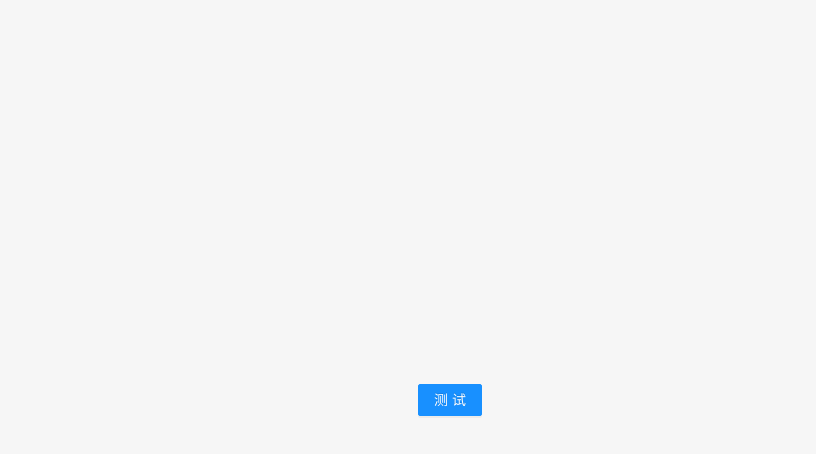
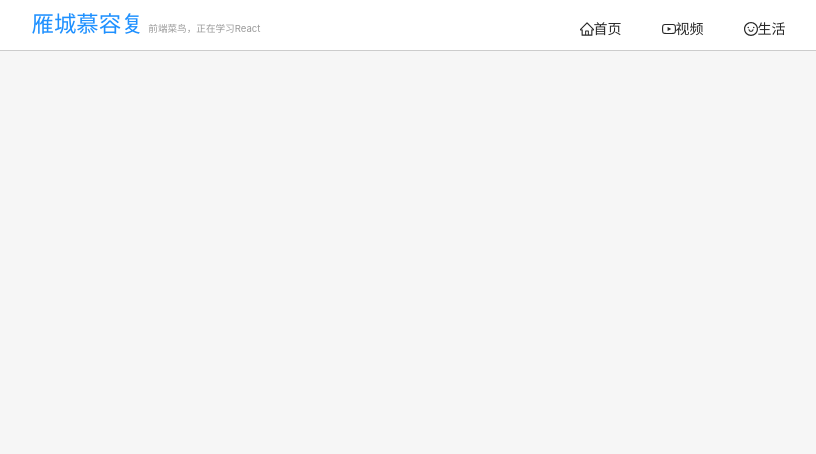
Before and after one commit to VincentChris/ReactBlog, a Next.js app: page / in a window 1280 px wide. Shown: the top 454 px of the page, without its empty margins (186-1002 px from the left). Built offline with nearby package versions, Linux system fonts and the light colour scheme.

Commit message:
增加header组件

```diff
--- /dev/null
+++ b/components/Header.module.scss
@@ -0,0 +1,23 @@
+@import "public/styles/variables/color_variables";
+
+.header {
+  width: 100%;
+  background-color: $head-bg-color;
+  padding: .4rem;
+  overflow: hidden;
+  height: 3.2rem;
+  border-bottom: 1px solid $head-border-color;
+}
+
+.headerLogo {
+  color: #1e90ff;
+  font-size: 1.4rem;
+  text-align: left;
+}
+
+.headerTxt {
+  font-size: .6rem;
+  color: #999;
+  display: inline-block;
+  padding-left: .3rem;
+}
--- /dev/null
+++ b/components/Header.tsx
@@ -0,0 +1,44 @@
+import React, { FC } from "react";
+import Style from "./Header.module.scss";
+import { Col, Menu, Row } from "antd";
+import {
+  HomeFilled,
+  HomeOutlined,
+  SmileFilled,
+  SmileOutlined,
+  YoutubeFilled,
+  YoutubeOutlined
+} from "@ant-design/icons";
+
+const Header: FC = () => (
+  <div className={Style.header}>
+    <Row justify="center">
+      <Col xs={24} sm={24} md={10} lg={10} xl={10}>
+        <span className={Style.headerLogo}>
+          雁城慕容复
+        </span>
+        <span className={Style.headerTxt}>
+          前端菜鸟，正在学习React
+        </span>
+      </Col>
+      <Col xs={0} sm={0} md={14} lg={8} xl={6}>
+        <Menu mode={"horizontal"}>
+          <Menu.Item key={"home"}>
+            <HomeOutlined />
+            首页
+          </Menu.Item>
+          <Menu.Item key={"video"}>
+            <YoutubeOutlined />
+            视频
+          </Menu.Item>
+          <Menu.Item key={"lifo"}>
+            <SmileOutlined />
+            生活
+          </Menu.Item>
+        </Menu>
+      </Col>
+    </Row>
+  </div>
+);
+
+export default Header;
--- a/package.json
+++ b/package.json
@@ -8,6 +8,7 @@
     "start": "next start"
   },
   "dependencies": {
+    "@ant-design/icons": "^4.2.2",
     "@zeit/next-css": "^1.0.1",
     "@zeit/next-less": "^1.0.1",
     "@zeit/next-sass": "^1.0.1",
--- a/pages/_app.tsx
+++ b/pages/_app.tsx
@@ -1,8 +1,14 @@
 import "antd/dist/antd.less";
 import "@styles/globals.scss";
+import React from "react";
 
 function MyApp({ Component, pageProps }) {
-  return <Component {...pageProps} />;
+  return (
+    <>
+      <Component {...pageProps} style={{ height: "100%" }} />
+      <style global jsx>{"#__next{height:100%}"}</style>
+    </>
+  );
 }
 
 export default MyApp;
--- a/pages/index.module.scss
+++ b/pages/index.module.scss
@@ -1,12 +1,4 @@
 .container {
-  min-height: 100vh;
-  padding: 0 0.5rem;
-  display: flex;
-  flex-direction: column;
-  justify-content: center;
-  align-items: center;
+  width: 100%;
+  height: 100%;
 }
-
-.button {
-  margin-right: 8px;
-}
--- a/pages/index.tsx
+++ b/pages/index.tsx
@@ -1,17 +1,19 @@
 import Head from "next/head";
 import styles from "./index.module.scss";
 import React from "react";
-import { Button } from "antd";
+import Header from "../components/Header";
 
 const Home: React.FC<null> = () => {
   return (
+    <>
       <div className={styles.container}>
         <Head>
           <title>Home</title>
           <link rel="icon" href="/favicon.ico" />
         </Head>
-      <Button type={"primary"} className={styles.button}>测试</Button>
+        <Header />
       </div>
+    </>
   );
 };
 
--- a/public/styles/antd-custom.less
+++ b/public/styles/antd-custom.less
@@ -1,3 +1,3 @@
 // 蚂蚁自定义全局变量
 
-@primary-color: #52c41a;
+//@primary-color: #52c41a;
--- a/public/styles/variables/color_variables.scss
+++ b/public/styles/variables/color_variables.scss
@@ -1 +1,3 @@
 $body-bg-color: #f6f6f6;
+$head-bg-color: #fff;
+$head-border-color: #ccc;
```
Also changed, not shown: public/styles/globals.scss (line endings or trailing spaces). Lines whose indentation alone changed are shown as unchanged.
